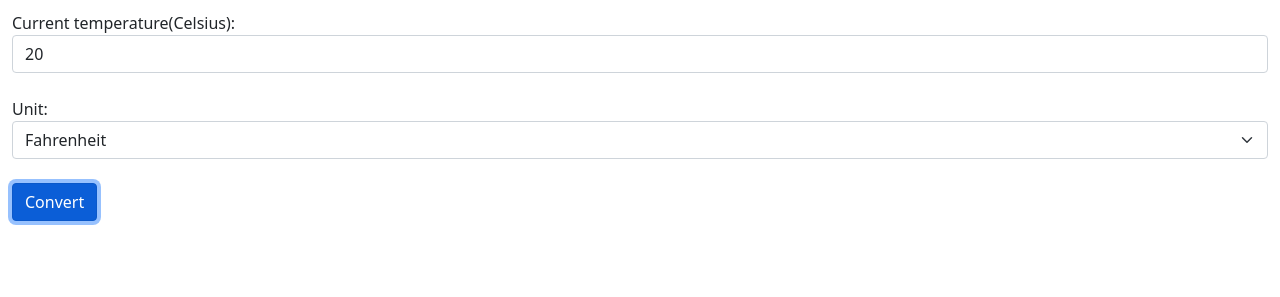
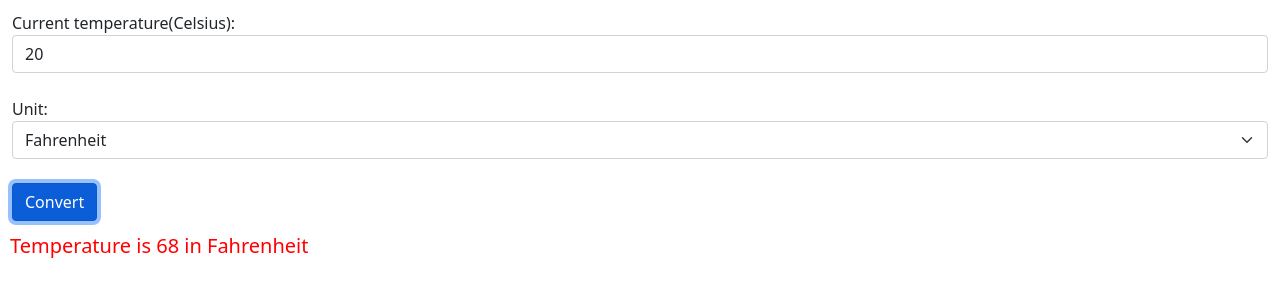
Before and after one commit to lainet1/ex4b, a plain HTML site: page index.html in a window 1280 px wide. Both pictures are taken after a click on the button "Convert". Shown: the part 269-566 px from the top of the page. Drawn offline with nearby package versions, Linux system fonts and the light colour scheme.

Commit message:
Refactoring#3 display the result in <div>

```diff
--- a/index.html
+++ b/index.html
@@ -69,7 +69,7 @@
 			   if (chk != null) return chk;
 			   var cvs = conversion(u,t);
 
-			   alert("Temperature is "+cvs.t1+" in "+cvs.u1);
+			   document.getElementById("result").innerHTML = ("Temperature is "+cvs.t1+" in "+cvs.u1);
 			});
 		});
 	</script>
```
